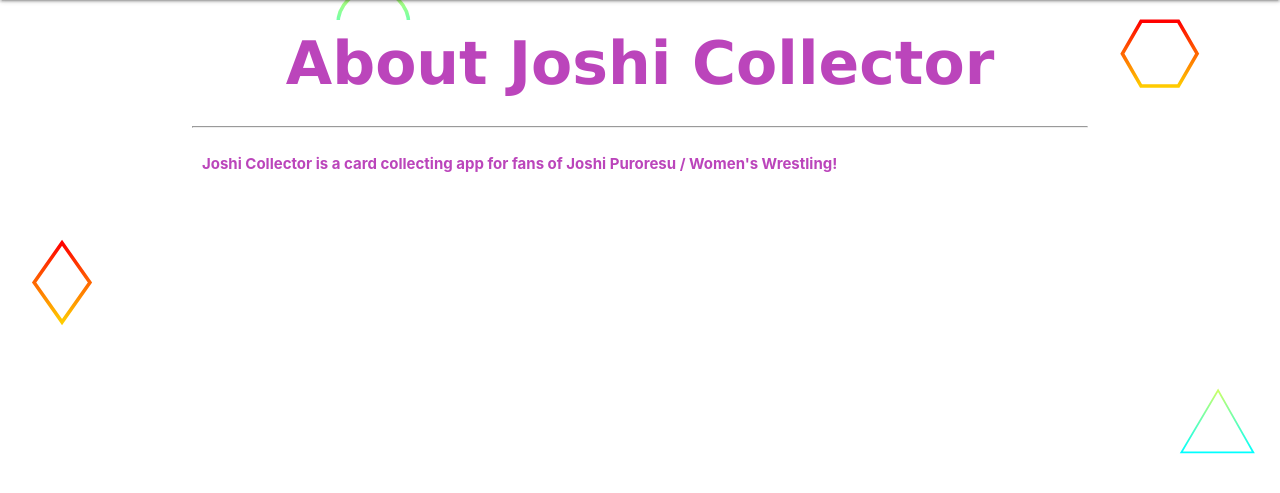
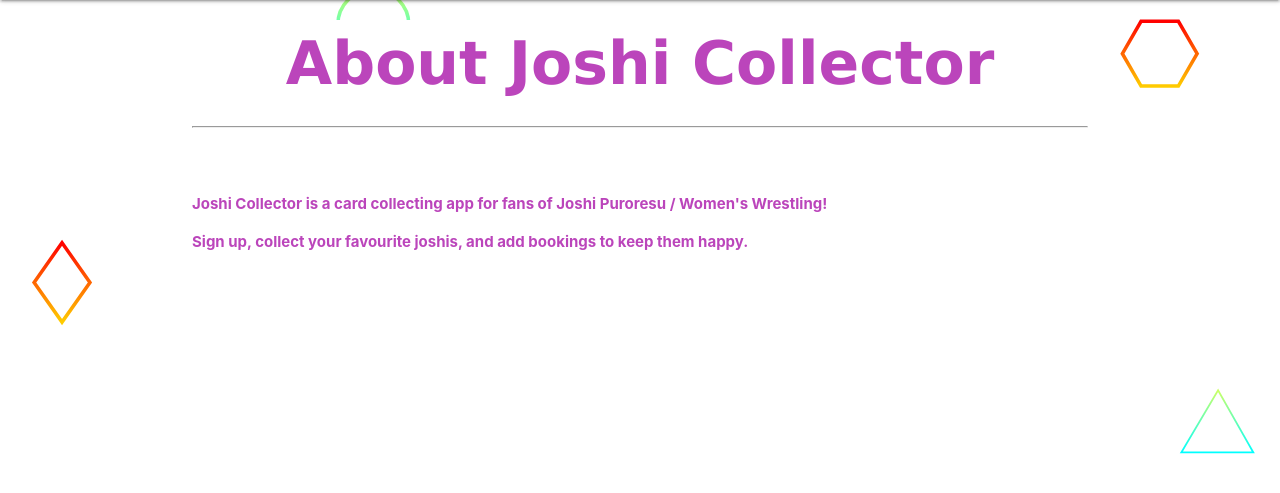
Before and after one commit to TonyPurple/joshicollector-flex44-anthonyvanoni, a Django app: page /about/ in a window 1280 px wide. Shown: the part 64-557 px from the top of the page. Run offline with Django 4.2, Linux system fonts and the light colour scheme.

Commit message:
improving spacing and description on about page

```diff
--- a/main_app/static/css/style.css
+++ b/main_app/static/css/style.css
@@ -98,7 +98,6 @@ h1 {
         display: flex;
         flex-direction: row;
         justify-content: center;
-    /* margin: 50px 30px 30px 30px; */
     }
 
     form {
@@ -124,7 +123,7 @@ form {
     .about {
         background-color: white;
         color: #BB45BB;
-    padding: 10px;
+        padding-top: 50px;
     }
 
     .home-title {
--- a/main_app/templates/about.html
+++ b/main_app/templates/about.html
@@ -5,5 +5,8 @@
 <hr />
 
 <p class="about">Joshi Collector is a card collecting app for fans of Joshi Puroresu / Women's Wrestling!</p>
+<p>
+    Sign up, collect your favourite joshis, and add bookings to keep them happy.
+</p>
 
 {% endblock %}
```
Lines whose indentation alone changed are shown as unchanged.
